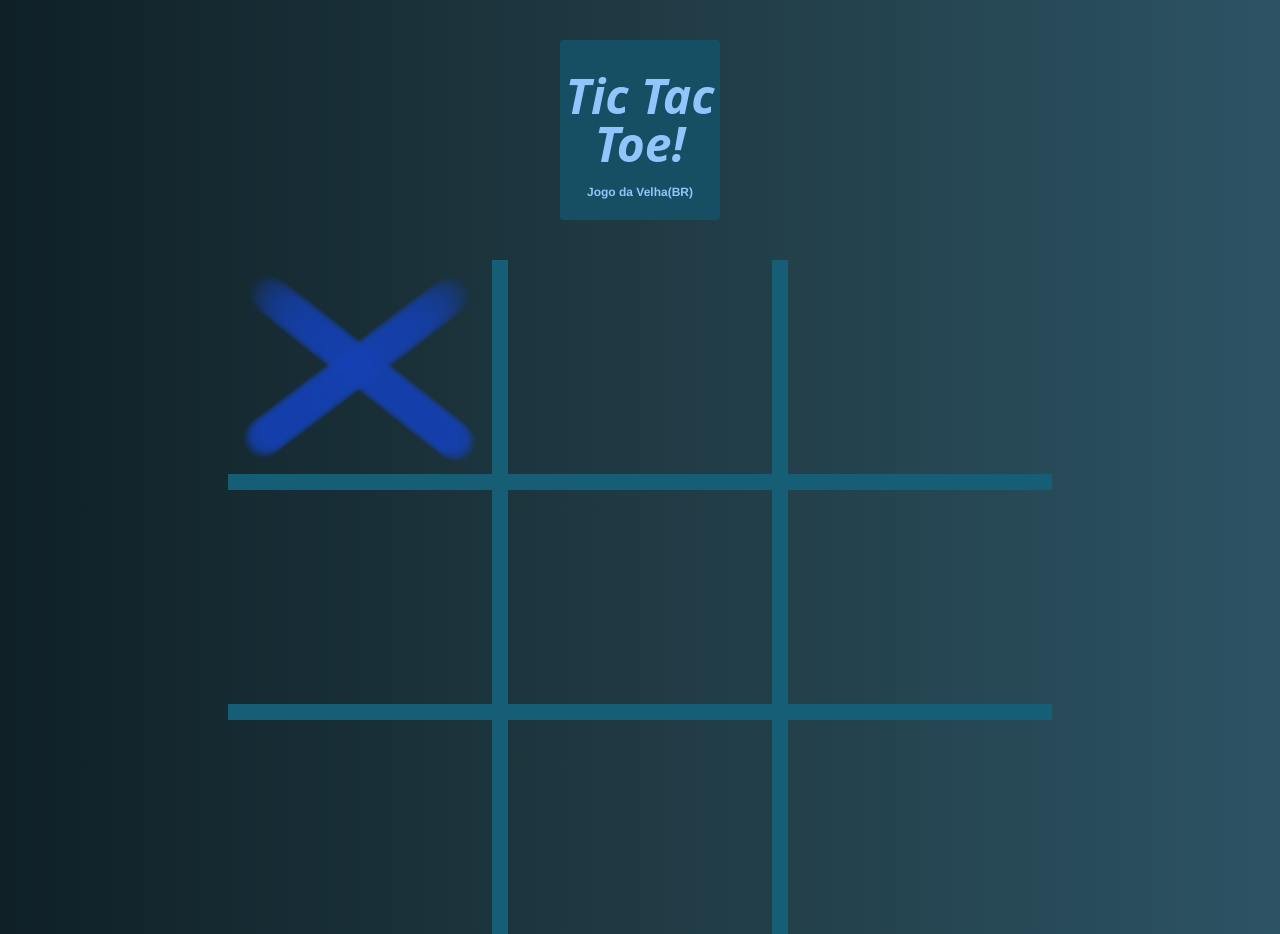
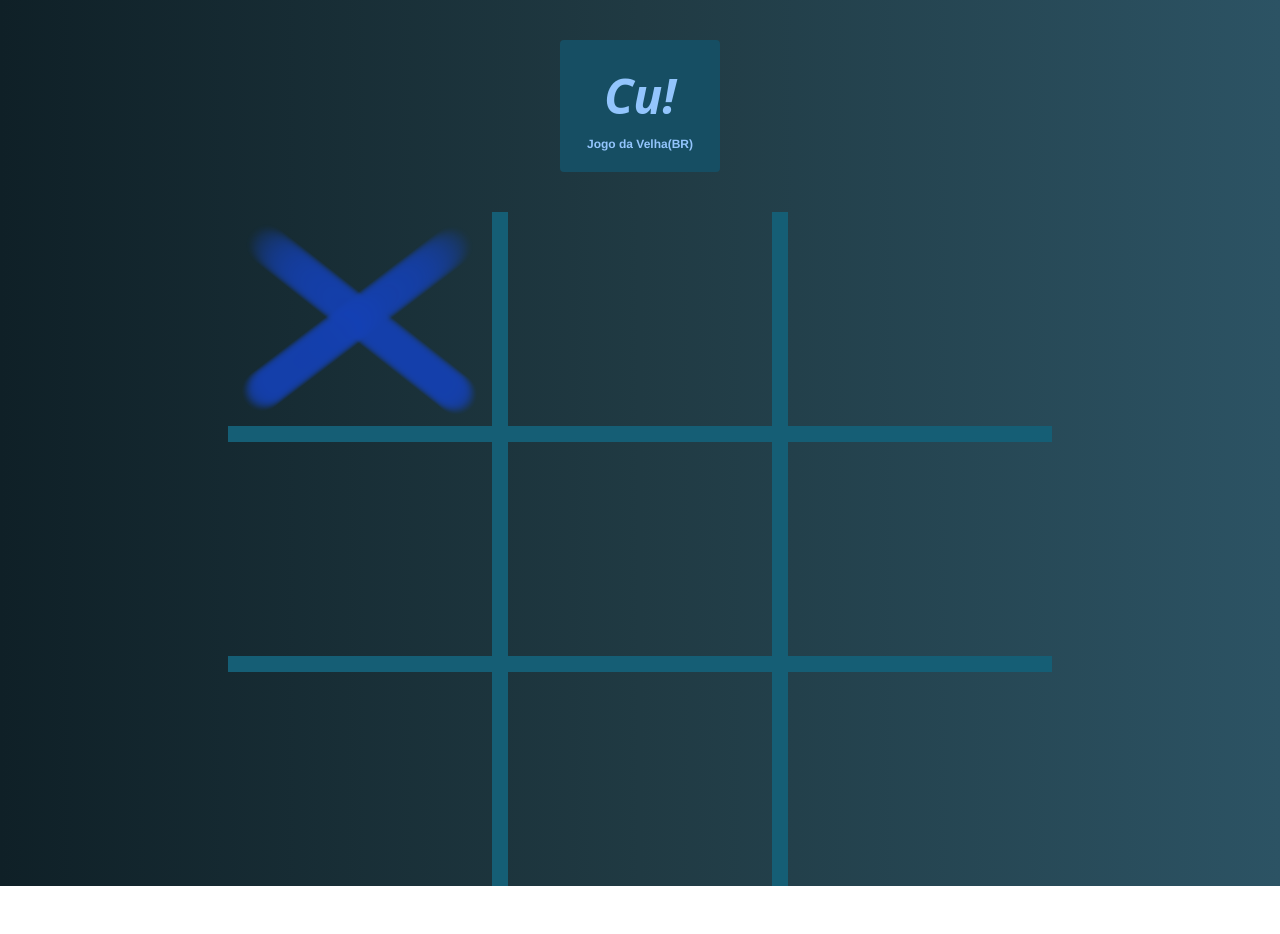
Before and after one commit to 101is5/tictactoe, a React (Create React App) app: page / in a window 1280 px wide. After the commit the page ends 886 px from the top, so only its background shows below. Built offline with nearby package versions, Linux system fonts and the light colour scheme.

Commit message:
asjajaaj

```diff
--- a/src/Title.jsx
+++ b/src/Title.jsx
@@ -1,7 +1,7 @@
 export default function Title(props) {
     return (
         <div className="flex flex-col items-center justify-center rounded text-blue-300 font-['Black bison'] bg-cyan-900 italic font-extrabold text-5xl text-center py-8 my-10 w-40">
-            <div>Tic Tac Toe!</div>
+            <div>Cu!</div>
             <div className="font-['Helvetica'] text-xs mt-4 -mb-3 not-italic font-semibold">
                 Jogo da Velha(BR)
             </div>
```
